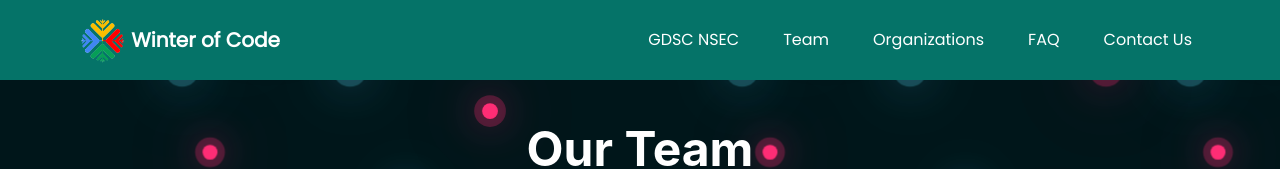
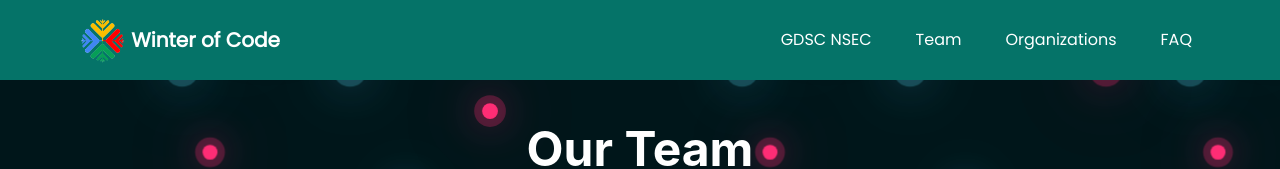
Before and after one commit to winterofcode/2022, a React (Create React App) app: page /organisers in a window 1280 px wide. Shown: the top 169 px of the page. Built offline with nearby package versions, Linux system fonts and the light colour scheme; the HTML template or start-up script is replaced by a standard one.

Commit message:
fixed hyperlink

```diff
--- a/src/components/Faq.jsx
+++ b/src/components/Faq.jsx
@@ -13,7 +13,7 @@ import data from "./Faq Data/faqData";
 
 const faq = () => {
   return (
-    <div style={{backgroundColor: '#012325'}}>
+    <div style={{backgroundColor: '#012325'}} id="faq">
       <Container
         maxW="container.sm"
         textAlign="center"
--- a/src/components/Navbar.jsx
+++ b/src/components/Navbar.jsx
@@ -89,6 +89,7 @@ export default function Navbar() {
                 <ChakraLink
                   px={2}
                   py={1}
+                  target="_blank"
                   href='https://dscnsec.com/'
                   fontWeight={'500'}
                   rounded={'md'}
@@ -142,26 +143,13 @@ export default function Navbar() {
                   }}>
                   FAQ
                 </ChakraLink>
-                <ChakraLink
-                  px={2}
-                  py={1}
-                  href='#'
-                  fontWeight={'500'}
-                  rounded={'md'}
-                  color='white'
-                  _hover={{
-                    textDecoration: 'none',
-                    bg: '#4285F4',
-                  }}>
-                  Contact Us
-                </ChakraLink>
             </HStack>
           </Flex>
         </Flex>
 
         {isOpen ? (
 
-          <Box pb={4} display={{ md: 'none' }}>
+          <Box pb={4} display={{ lg: 'none' }}>
             <Stack as={'nav'} spacing={4}>
                 <ChakraLink
                   px={2}
@@ -215,19 +203,6 @@ export default function Navbar() {
                   }}>
                   FAQ
                 </ChakraLink>
-                <ChakraLink
-                  px={2}
-                  py={1}
-                  href='#'
-                  fontWeight={'500'}
-                  rounded={'md'}
-                  color='white'
-                  _hover={{
-                    textDecoration: 'none',
-                    color: '#4285F4',
-                  }}>
-                  Contact Us
-                </ChakraLink>
             </Stack>
           </Box>
         ) : null}
```
